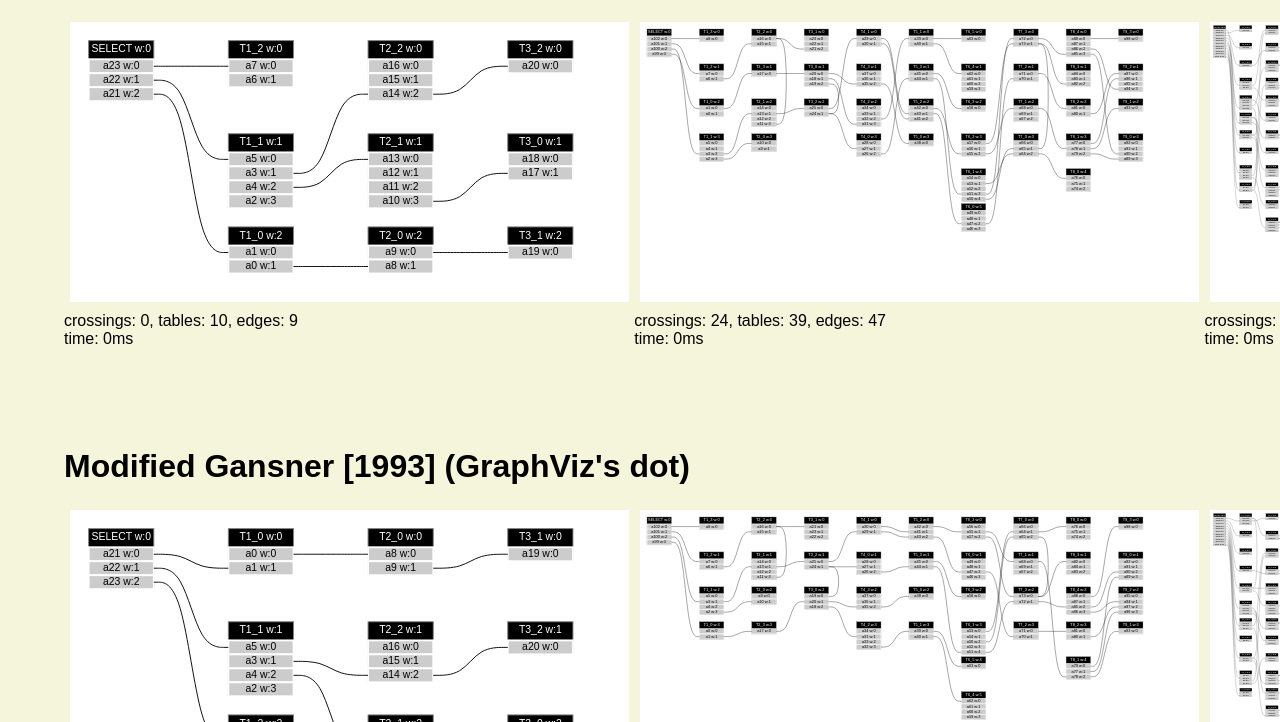
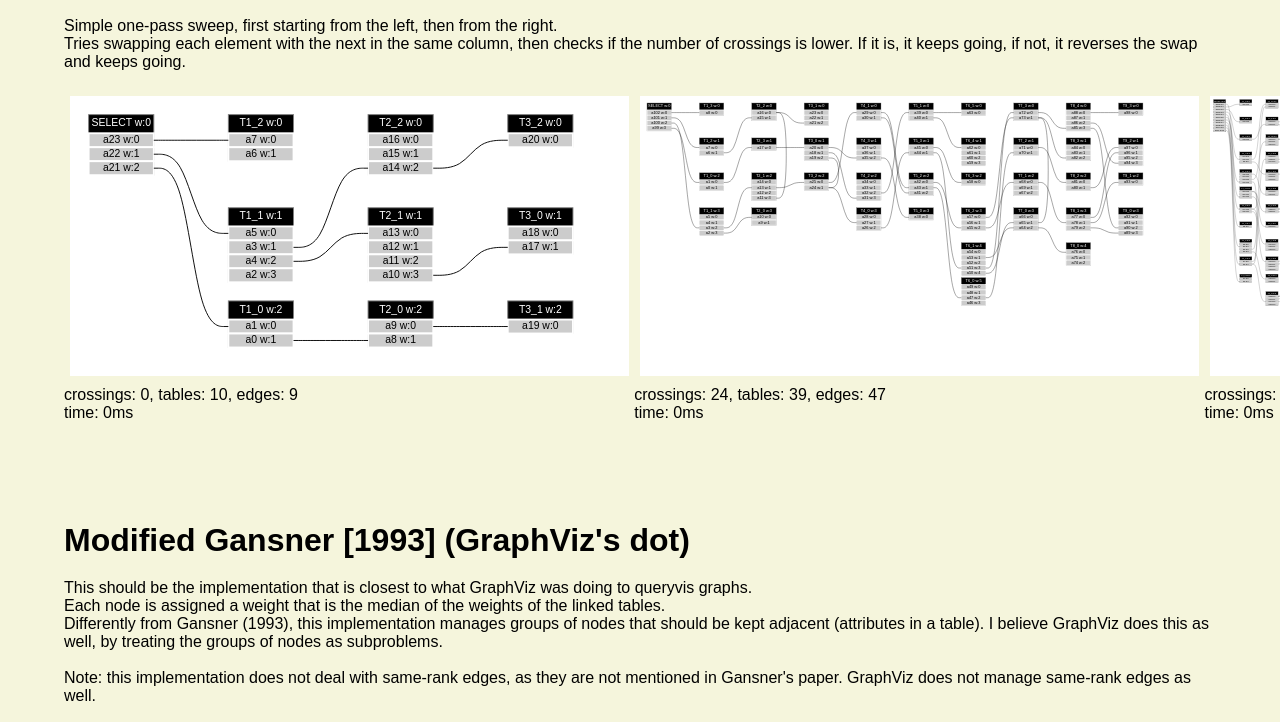
Before and after one commit to VisDunneRight/stratisfimal, a website: page index.html in a window 1280 px wide. Shown: the part 695-1417 px from the top of the page. Drawn offline with nearby package versions, Linux system fonts and the light colour scheme.

Commit message:
added explanations

```diff
--- a/index.html
+++ b/index.html
@@ -29,6 +29,11 @@
         margin-top: 100px;
         margin-bottom: 20px;
     }
+
+    .rowDiv {
+        margin-top: 20px;
+    }
+
 </style>
 
 <body>
@@ -165,6 +170,7 @@
         d3.selectAll(".vis-svg").remove()
         d3.selectAll(".crossing_count").remove()
         d3.selectAll('.algorithm_header').remove()
+        d3.selectAll('.algorithm_explanation').remove()
         d3.selectAll('.rowDiv').remove()
 
         const svg_height = 300
@@ -249,6 +255,11 @@
             .text("Sweep")
             .attr('class', 'algorithm_header')
 
+        d3.select('body').append('tspan')
+            .attr('class', 'algorithm_explanation')
+            .html("Simple one-pass sweep, first starting from the left, then from the right. <br>"
+                + "Tries swapping each element with the next in the same column, then checks if the number of crossings is lower. If it is, it keeps going, if not, it reverses the swap and keeps going.")
+
         g = new GraphGenerator(4, seed)
         g.generate()
 
@@ -265,6 +276,7 @@
             .style('width', '150%')
             .style('height', svg_height)
             .style('display', 'flex')
+            .attr('class', 'rowDiv')
 
         // append svg to body
         svg = rowDiv
@@ -332,6 +344,14 @@
             .text("Modified Gansner [1993] (GraphViz's dot)")
             .attr('class', 'algorithm_header')
 
+        d3.select('body').append('tspan')
+            .attr('class', 'algorithm_explanation')
+            .html("This should be the implementation that is closest to what GraphViz was doing to queryvis graphs. <br>"
+                + "Each node is assigned a weight that is the median of the weights of the linked tables. <br>"
+                + "Differently from Gansner (1993), this implementation manages groups of nodes that should be kept adjacent (attributes in a table). "
+                + "I believe GraphViz does this as well, by treating the groups of nodes as subproblems. <br> <br>"
+                + "Note: this implementation does not deal with same-rank edges, as they are not mentioned in Gansner's paper. GraphViz does not manage same-rank edges as well.")
+
         g = new GraphGenerator(4, seed)
         g.generate()
 
@@ -348,6 +368,7 @@
             .style('width', '150%')
             .style('height', svg_height)
             .style('display', 'flex')
+            .attr('class', 'rowDiv')
 
         // append svg to body
         svg = rowDiv
@@ -410,7 +431,6 @@
 
     makeAllGraphs("hello.")
 
-
 </script>
 
 </html>
```
